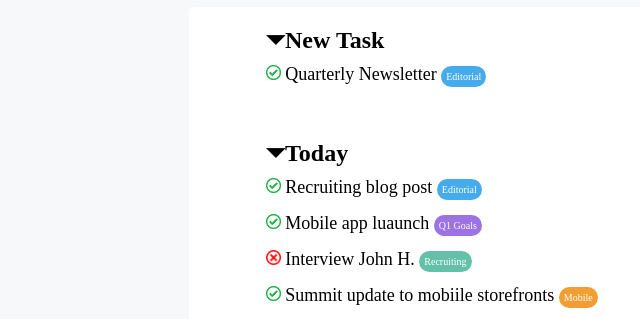
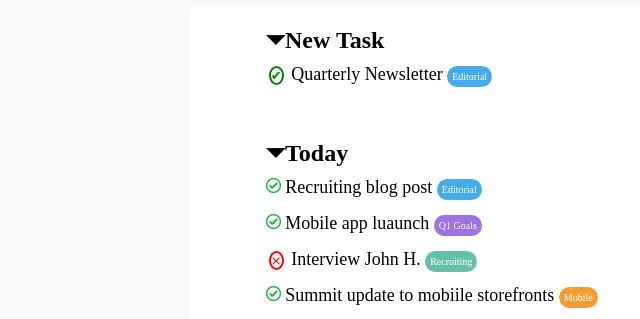
Before and after one commit to MirkoGLostia/html-css-toboolist, a plain HTML site: page index.html in a window 1280 px wide. Shown: the part 157-476 px from the top of the page, 67-707 px from the left. Drawn offline with Linux system fonts and the light colour scheme.

Commit message:
html_css_main-list-update

```diff
--- a/css/style.css
+++ b/css/style.css
@@ -149,3 +149,25 @@ li{
     font-size: 10px;
     padding: 5px;
 }
+
+.css-done::after{
+    content: "\2714";
+    color: green;
+    font-size: small;
+    border-color: green;
+    border: solid;
+    border-width: 2px;
+    margin: 3px;
+    border-radius: 50%;
+}
+
+.css-not-done::after{
+    content: "\2A2F";
+    color: red;
+    font-size: small;
+    border-color: red;
+    border: solid;
+    border-width: 2px;
+    margin: 3px;
+    border-radius: 50%;
+}
--- a/index.html
+++ b/index.html
@@ -26,7 +26,7 @@
             <div class="distance">
                 <h2>New Task</h2>
                 <ul class="list-general">
-                    <li><span class="done"></span> Quarterly Newsletter <span class="label bk-blu">Editorial</span></li>
+                    <li><span class="css-done"></span> Quarterly Newsletter <span class="label bk-blu">Editorial</span></li>
                 </ul>
             </div>
 
@@ -35,7 +35,7 @@
                 <ul class="list-general">
                     <li><span class="done"></span> Recruiting blog post <span class="label bk-blu">Editorial</span></li>
                     <li><span class="done"></span> Mobile app luaunch <span class="label bk-purple">Q1 Goals</span></li>
-                    <li><span class="not-done"></span> Interview John H. <span class="label bk-green">Recruiting</span></li>
+                    <li><span class="css-not-done"></span> Interview John H. <span class="label bk-green">Recruiting</span></li>
                     <li><span class="done"></span> Summit update to mobiile storefronts <span class="label bk-orange">Mobile</span></li>
                 </ul>
             </div>
```
